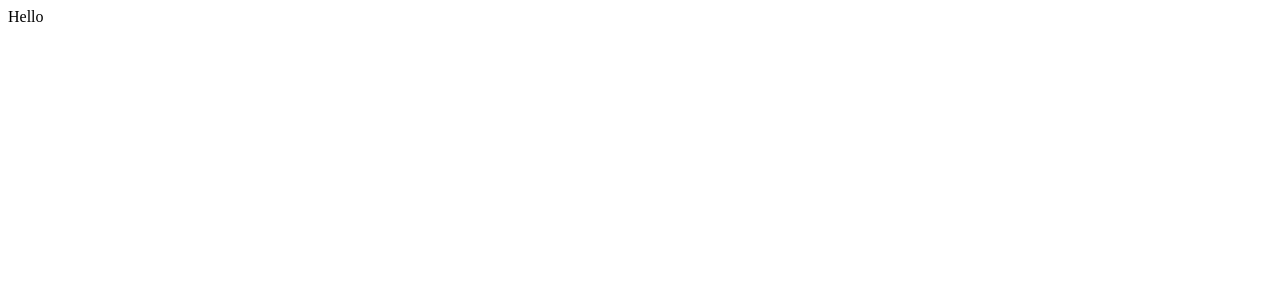
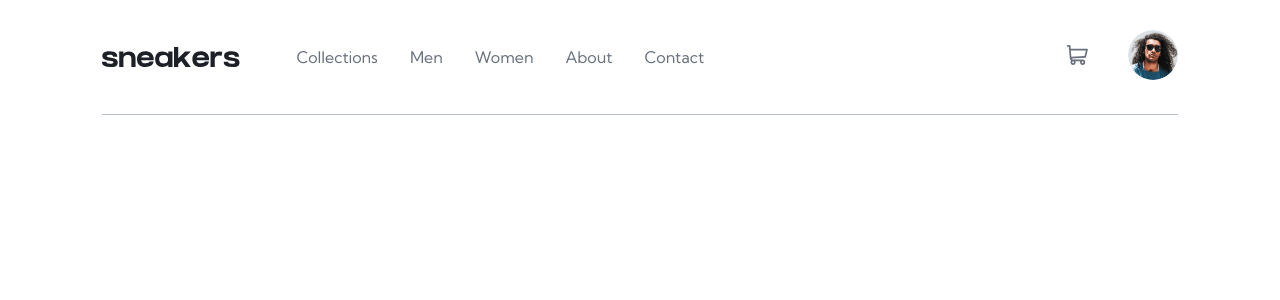
Before and after one commit to JohanMazzoleni/Page-Produit, a Nuxt app: page / in a window 1280 px wide. Shown: the top 300 px of the page. Built offline with nearby package versions, Linux system fonts and the light colour scheme.

Commit message:
feat(front-end): add header component

```diff
--- a/assets/css/main.scss
+++ b/assets/css/main.scss
@@ -2,3 +2,204 @@
 @import "./responsive/mixins.scss";
 @import "./colors.scss";
 @import url("https://fonts.googleapis.com/css2?family=Kumbh+Sans:wght@400;700&display=swap");
+
+body {
+    margin: 0;
+    font-family: "Kumbh Sans", sans-serif;
+}
+
+.header {
+    padding: 30px 0 30px 0;
+    border-bottom: 1px solid $grayish-blue;
+    margin: 0 8% 0 8%;
+    display: flex;
+    justify-content: space-between;
+    align-items: center;
+
+    @include mobile {
+        border-bottom: none;
+        margin: 0 7% 0 7%;
+    }
+
+    nav {
+        ul {
+            list-style: none;
+            margin: 0;
+            padding: 0;
+            display: flex;
+            align-items: center;
+
+            .name {
+                font-size: 25px;
+                font-weight: bold;
+                margin-right: 56px;
+
+                a {
+                    color: $black;
+                }
+            }
+
+            li {
+                position: relative;
+
+                a {
+                    color: $dark-grayish-blue;
+                    text-decoration: none;
+                }
+            }
+
+            .menu-icon {
+                margin-right: 16px;
+                cursor: pointer;
+                display: none;
+                @include mobile {
+                    display: block;
+                }
+            }
+
+            .item {
+                margin: 0 32px 0 0;
+
+                @include mobile {
+                    display: none;
+                }
+
+                &:hover::after {
+                    position: absolute;
+                    content: "";
+                    left: 0;
+                    bottom: -47px;
+                    border-bottom: 4px solid $primary-orange;
+                    width: 100%;
+                }
+            }
+        }
+    }
+
+    .right {
+        display: flex;
+        align-items: center;
+
+        .basket {
+            .basket-img {
+                width: 21px;
+                cursor: pointer;
+            }
+
+            .basket-tab {
+                display: none;
+                position: absolute;
+                right: 85px;
+                top: 90px;
+                width: 360px;
+                background: $white;
+                box-shadow: 0 4px 8px 0 rgba(0, 0, 0, 0.2);
+                border-radius: 10px;
+
+                @include mobile {
+                    width: 95%;
+                    right: 0;
+                    left: 50%;
+                    transform: translate(-50%);
+                }
+
+                .title {
+                    padding: 24px;
+                    font-size: 16px;
+                    font-weight: bold;
+                    border-bottom: 1px solid #e4e9f2;
+                }
+
+                .empty-cart {
+                    text-align: center;
+                    color: $dark-grayish-blue;
+                    font-weight: bold;
+                    display: flex;
+                    height: 170px;
+                    justify-content: center;
+                    align-items: center;
+                }
+
+                .body-cart {
+                    display: flex;
+                    flex-direction: column;
+
+                    .card {
+                        display: flex;
+                        align-items: center;
+                        margin: 24px;
+
+                        .image {
+                            img {
+                                border-radius: 4px;
+                                width: 50px;
+                            }
+                        }
+
+                        .details {
+                            margin-left: 16px;
+                            color: $dark-grayish-blue;
+                            p {
+                                margin: 0;
+                            }
+
+                            .price {
+                                color: $black;
+                                font-weight: bold;
+                            }
+                        }
+
+                        .trash {
+                            cursor: pointer;
+                            margin-left: 19px;
+                            @include mobile {
+                                margin-left: 14px;
+                            }
+                        }
+                    }
+
+                    .btn {
+                        display: flex;
+                        justify-content: center;
+                        margin-bottom: 32px;
+                        .btn-style {
+                            display: flex;
+                            align-items: center;
+                            justify-content: center;
+                            width: 312px;
+                            height: 56px;
+                            font-weight: bold;
+                            border-radius: 10px;
+                            background: $primary-orange;
+                            color: $white;
+                            text-decoration: none;
+                        }
+                    }
+                }
+            }
+
+            &:focus > .basket-tab {
+                display: block;
+            }
+        }
+
+        .profil {
+            margin-left: 40px;
+            cursor: pointer;
+            img {
+                width: 50px;
+                border-radius: 50%;
+
+                &:hover {
+                    box-shadow: 0 0 0 2px $primary-orange;
+                }
+            }
+
+            @include mobile {
+                img {
+                    width: 24px;
+                }
+            }
+        }
+    }
+}
--- /dev/null
+++ b/components/Header.vue
@@ -0,0 +1,115 @@
+<script>
+export default {
+	data() {
+		return {
+			productsInCart: [
+				{
+					name: "Fall Limited Edition Sneakers",
+					image: require("@/assets/images/image-product-1-thumbnail.jpg"),
+					price: 125,
+					quantity: 3,
+				},
+				{
+					name: "Fall Limited Edition Sneakers",
+					image: require("@/assets/images/image-product-1-thumbnail.jpg"),
+					price: 125,
+					quantity: 3,
+				},
+				{
+					name: "Fall Limited Edition Sneakers",
+					image: require("@/assets/images/image-product-1-thumbnail.jpg"),
+					price: 125,
+					quantity: 3,
+				},
+			],
+		};
+	},
+};
+</script>
+
+<template>
+	<header class="header">
+		<nav>
+			<ul>
+				<li class="menu-icon" title="Menu">
+					<img
+						:src="require('@/assets/images/icon-menu.svg')"
+						alt="Menu"
+						class="menu-icon"
+					/>
+				</li>
+				<li class="name">
+					<a href="javascript:void(1);"
+						><img
+							:src="require('@/assets/images/logo.svg')"
+							alt="Logo"
+					/></a>
+				</li>
+				<li class="item">
+					<a href="javascript:void(1);">Collections</a>
+				</li>
+				<li class="item"><a href="javascript:void(1);">Men</a></li>
+				<li class="item"><a href="javascript:void(1);">Women</a></li>
+				<li class="item"><a href="javascript:void(1);">About</a></li>
+				<li class="item"><a href="javascript:void(1);">Contact</a></li>
+			</ul>
+		</nav>
+		<div class="right">
+			<div class="basket" title="Panier d'achat" tabindex="0">
+				<img
+					class="basket-img"
+					:src="require('@/assets/images/icon-cart.svg')"
+					alt="Panier d'achat"
+				/>
+				<div class="basket-tab">
+					<div class="title">Cart</div>
+					<div class="empty-cart" v-if="productsInCart.length === 0">
+						Your card is empty.
+					</div>
+					<div class="body-cart" v-if="productsInCart.length >= 1">
+						<div
+							class="card"
+							v-for="(value, index) in productsInCart"
+							:key="index"
+						>
+							<div class="image">
+								<img :src="value.image" :alt="value.name" />
+							</div>
+							<div class="details">
+								<p>{{ value.name }}</p>
+								<p>
+									${{ value.price }} x {{ value.quantity }}
+									<span class="price"
+										>${{
+											value.price * value.quantity
+										}}</span
+									>
+								</p>
+							</div>
+							<div class="trash">
+								<img
+									:src="
+										require('@/assets/images/icon-delete.svg')
+									"
+									alt="Supprimer ce produit"
+									title="Supprimer ce produit"
+								/>
+							</div>
+						</div>
+						<div class="btn">
+							<a class="btn-style" href="javascript:void(1)"
+								>Checkout</a
+							>
+						</div>
+					</div>
+				</div>
+			</div>
+			<div class="profil" title="Photo de profil" tabindex="0">
+				<img
+					:src="require('@/assets/images/image-avatar.png')"
+					alt="Photo de profil"
+				/>
+			</div>
+		</div>
+	</header>
+</template>
--- a/pages/index.vue
+++ b/pages/index.vue
@@ -1,5 +1,5 @@
 <template>
 	<div>
-		Hello
+		<Header></Header>
 	</div>
 </template>
```
